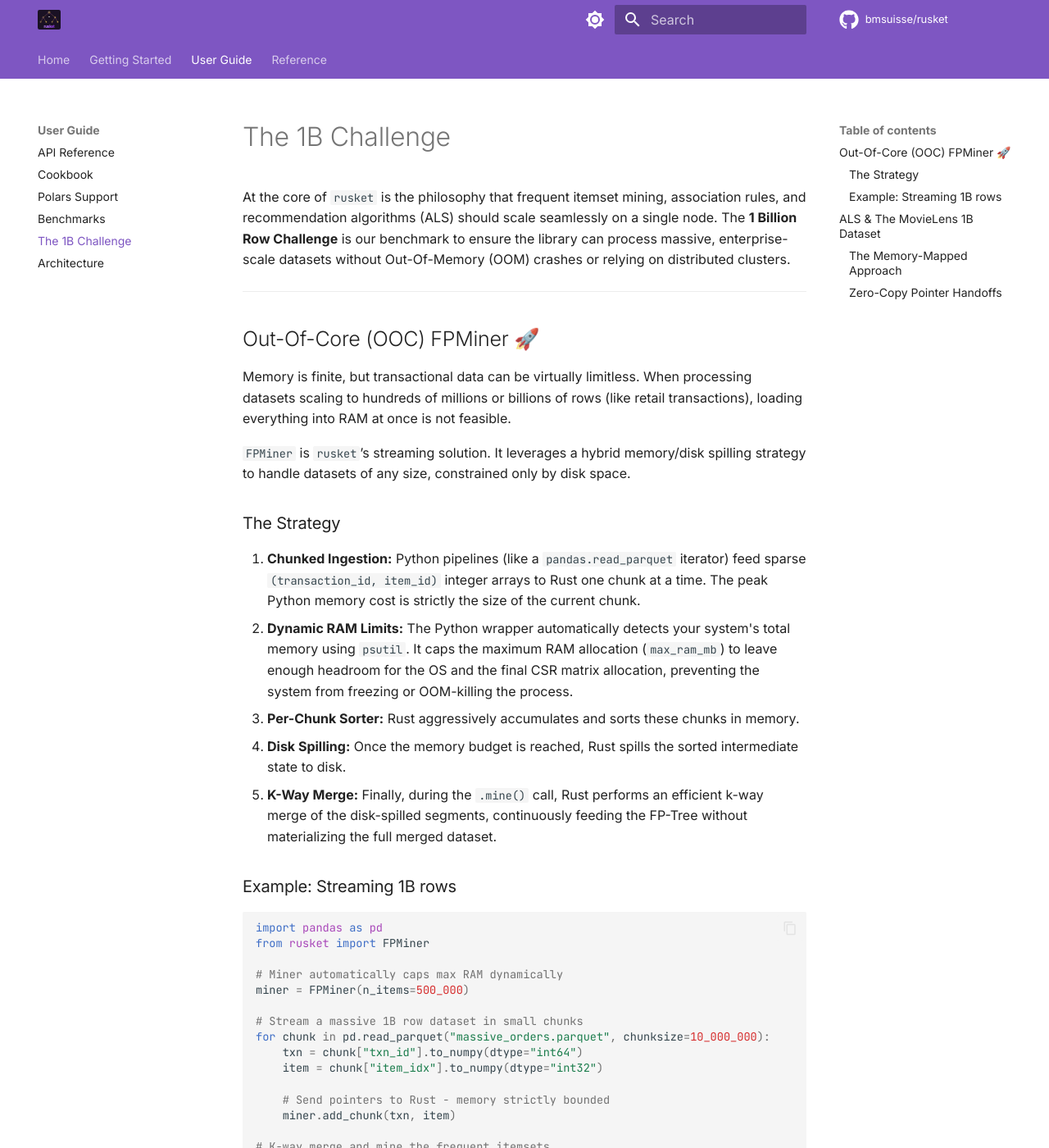
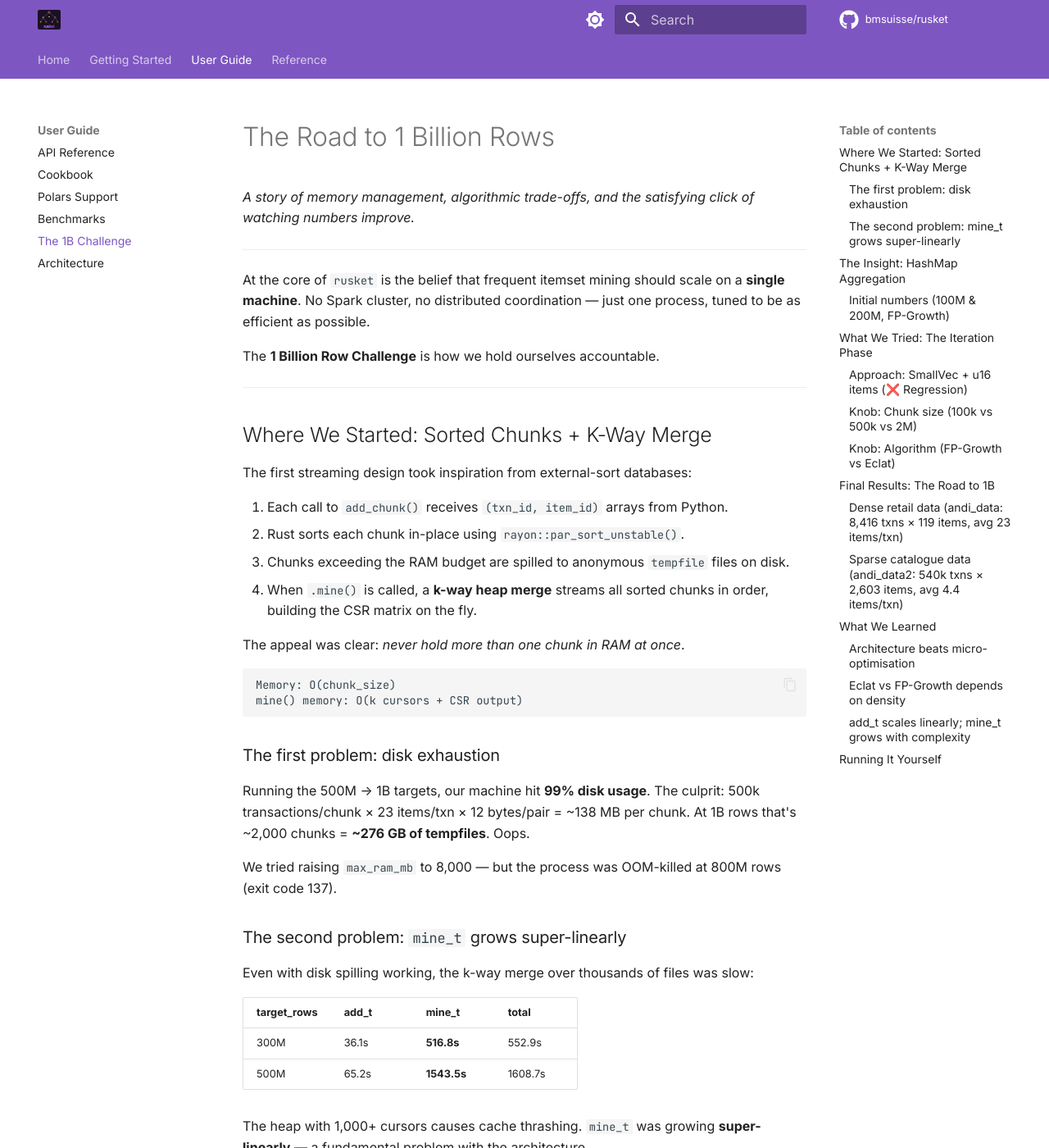
Before and after one commit to bmsuisse/rusket, an MkDocs documentation site: the page built from docs/1b-challenge.md, in a window 1280 px wide and 1400 px high. Shown: the whole window at 82% size. Built offline with MkDocs 1.6.1 and Material for MkDocs 9.7.7, drawn with Linux system fonts in a browser that asks for light colours; comment, search, counter and statistics services are not loaded; some of the changed text lies outside the part shown.

````diff
--- a/docs/1b-challenge.md
+++ b/docs/1b-challenge.md
@@ -1,82 +1,195 @@
-# The 1B Challenge
+# The Road to 1 Billion Rows
 
-At the core of `rusket` is the philosophy that frequent itemset mining, association rules, and recommendation algorithms (ALS) should scale seamlessly on a single node. The **1 Billion Row Challenge** is our benchmark to ensure the library can process massive, enterprise-scale datasets without Out-Of-Memory (OOM) crashes or relying on distributed clusters.
+*A story of memory management, algorithmic trade-offs, and the satisfying click of watching numbers improve.*
 
 ---
 
-## Out-Of-Core (OOC) FPMiner 🚀
+At the core of `rusket` is the belief that frequent itemset mining should scale on a **single machine**. No Spark cluster, no distributed coordination — just one process, tuned to be as efficient as possible.
 
-Memory is finite, but transactional data can be virtually limitless. When processing datasets scaling to hundreds of millions or billions of rows (like retail transactions), loading everything into RAM at once is not feasible.
-
-`FPMiner` is `rusket`’s streaming solution. It leverages a hybrid memory/disk spilling strategy to handle datasets of any size, constrained only by disk space.
-
-### The Strategy
-
-1. **Chunked Ingestion:** Python pipelines (like a `pandas.read_parquet` iterator) feed sparse `(transaction_id, item_id)` integer arrays to Rust one chunk at a time. The peak Python memory cost is strictly the size of the current chunk.
-2. **Dynamic RAM Limits:** The Python wrapper automatically detects your system's total memory using `psutil`. It caps the maximum RAM allocation (`max_ram_mb`) to leave enough headroom for the OS and the final CSR matrix allocation, preventing the system from freezing or OOM-killing the process.
-3. **Per-Chunk Sorter:** Rust aggressively accumulates and sorts these chunks in memory.
-4. **Disk Spilling:** Once the memory budget is reached, Rust spills the sorted intermediate state to disk.
-5. **K-Way Merge:** Finally, during the `.mine()` call, Rust performs an efficient k-way merge of the disk-spilled segments, continuously feeding the FP-Tree without materializing the full merged dataset.
-
-### Example: Streaming 1B rows
-
-```python
-import pandas as pd
-from rusket import FPMiner
-
-# Miner automatically caps max RAM dynamically
-miner = FPMiner(n_items=500_000)
-
-# Stream a massive 1B row dataset in small chunks
-for chunk in pd.read_parquet("massive_orders.parquet", chunksize=10_000_000):
-    txn = chunk["txn_id"].to_numpy(dtype="int64")
-    item = chunk["item_idx"].to_numpy(dtype="int32")
-
-    # Send pointers to Rust - memory strictly bounded
-    miner.add_chunk(txn, item)
-
-# K-way merge and mine the frequent itemsets
-freq = miner.mine(min_support=0.001, max_len=3, method="fpgrowth")
-```
+The **1 Billion Row Challenge** is how we hold ourselves accountable.
 
 ---
 
-## ALS & The MovieLens 1B Dataset
+## Where We Started: Sorted Chunks + K-Way Merge
 
-Collaborative filtering via Alternating Least Squares (ALS) requires large sparse matrices. Processing the **[MovieLens 1 Billion](https://grouplens.org/datasets/movielens/1b/)** interaction dataset introduces challenges beyond memory limits: SciPy's defaults and `dtype` compatibility at scale.
+The first streaming design took inspiration from external-sort databases:
 
-### The Memory-Mapped Approach
+1. Each call to `add_chunk()` receives `(txn_id, item_id)` arrays from Python.
+2. Rust sorts each chunk in-place using `rayon::par_sort_unstable()`.
+3. Chunks exceeding the RAM budget are spilled to anonymous `tempfile` files on disk.
+4. When `.mine()` is called, a **k-way heap merge** streams all sorted chunks in order, building the CSR matrix on the fly.
 
-To handle the 1B interaction dataset, we use numpy memory-mapped arrays (`np.memmap`). This allows us to load massive binary files directly from disk into virtual memory without consuming active RAM.
+The appeal was clear: *never hold more than one chunk in RAM at once*.
 
-### Zero-Copy Pointer Handoffs
+```
+Memory: O(chunk_size)
+mine() memory: O(k cursors + CSR output)
+```
 
-SciPy's `csr_matrix` struggles with datasets exceeding 2 billion Non-Zero (NNZ) interactions unless explicitly forced into 64-bit indices (`int64`). Furthermore, constructing the sparse matrix purely in Python is incredibly slow.
+### The first problem: disk exhaustion
 
-`rusket`’s `als_fit` accepts a SciPy `csc_matrix` directly. The critical advantage is **Zero-Copy Pointer Handoffs**. `rusket` bypasses SciPy's internal data manipulation by directly exposing the underlying memory-mapped `indptr` and `indices` `int64` array buffers to Rust.
+Running the 500M → 1B targets, our machine hit **99% disk usage**. The culprit: 500k transactions/chunk × 23 items/txn × 12 bytes/pair = ~138 MB per chunk. At 1B rows that's ~2,000 chunks = **~276 GB of tempfiles**. Oops.
+
+We tried raising `max_ram_mb` to 8,000 — but the process was OOM-killed at 800M rows (exit code 137).
+
+### The second problem: `mine_t` grows super-linearly
+
+Even with disk spilling working, the k-way merge over thousands of files was slow:
+
+| target_rows | add_t | mine_t | total |
+|-------------|-------|--------|-------|
+| 300M | 36.1s | **516.8s** | 552.9s |
+| 500M | 65.2s | **1543.5s** | 1608.7s |
+
+The heap with 1,000+ cursors causes cache thrashing. `mine_t` was growing **super-linearly** — a fundamental problem with the architecture.
+
+---
+
+## The Insight: HashMap Aggregation
+
+The key observation was that the sorted-chunk approach stores **every pair** from every chunk, even if the same transaction appears in 100 different chunks. The real data that matters is:
+
+```
+unique_transactions × avg_items_per_transaction
+```
+
+For 1B rows with ~43M unique transactions × 23 items: that's only **~5GB** — vs the sorted approach's **~12GB**.
+
+We replaced the entire chunk + merge system with a single `AHashMap<i64, Vec<i32>>`:
+
+```rust
+pub fn add_chunk(&mut self, txn_ids: ..., item_ids: ...) {
+    for (&t, &i) in txns.iter().zip(items.iter()) {
+        self.txns.entry(t).or_default().push(i);
+    }
+}
+```
+
+`mine()` now just:
+1. Collects `(txn_id, &items)` from the HashMap
+2. `par_sort` by txn_id
+3. Sort+dedup each transaction's item list
+4. Build CSR → feed to algorithm
+
+**No k-way merge. No disk spill. No tempfiles.**
+
+### Initial numbers (100M & 200M, FP-Growth)
+
+| target_rows | add_t | mine_t | total |
+|-------------|-------|--------|-------|
+| 100M | 5.7s | 26.6s | **32.3s** |
+| 200M | 10.4s | 84.6s | **95.0s** |
+
+Compared to the old approach's 300M taking 299.5s — we were doing **200M in 95s**. A **3× speedup** just from the architecture change.
+
+---
+
+## What We Tried: The Iteration Phase
+
+We then instrumented the benchmark to systematically compare every knob we could turn.
+
+### Approach: SmallVec + u16 items (❌ Regression)
+
+The idea: use `SmallVec<[u16; 32]>` to store items inline on the stack (avoiding heap allocations for short transactions), and `u16` instead of `i32` to halve memory consumption.
+
+In theory: 43M × (8 + 2×32) = ~3GB vs ~5GB.
+
+In practice: a **2× slowdown**. The 32-element inline size is too large for the CPU stack, causes cache pressure on every HashMap lookup, and the `u16→i32` conversion at mine time adds hidden overhead.
+
+**Lesson: measure first, optimize second.**
+
+### Knob: Chunk size (100k vs 500k vs 2M)
+
+| chunk | add_t | mine_t | total |
+|-------|-------|--------|-------|
+| 100k | 10.0s | 3.8s | **13.8s** |
+| 500k | 12.1s | 5.3s | **17.4s** |
+| 2M | 12.5s | 5.3s | **17.8s** |
+
+Chunk size barely matters — `add_t` and `mine_t` are dominated by HashMap operations and algorithm complexity, not chunk boundary overhead.
+
+### Knob: Algorithm (FP-Growth vs Eclat)
+
+This was the **biggest discovery**. At 100M rows:
+
+| method | add_t | mine_t | total | M rows/s |
+|--------|-------|--------|-------|----------|
+| fpgrowth | 10.0s | ~55s | ~65s | 1.5 |
+| **eclat** | 10.0s | **3.8s** | **13.8s** | **7.24** |
+
+**Eclat is ~14× faster at mining** for dense retail data (23 items/txn). The reason: Eclat works with vertical tidlists — for dense datasets with many frequent 2-itemsets, the intersection operations are extremely cache-friendly, while FP-Growth's conditional pattern base construction has much higher memory pressure.
+
+---
+
+## Final Results: The Road to 1B
+
+Running with Eclat + 500k chunks on real bootstrapped retail data:
+
+### Dense retail data (andi_data: 8,416 txns × 119 items, avg 23 items/txn)
+
+| target_rows | add_t | mine_t | total | M rows/s | itemsets |
+|-------------|-------|--------|-------|----------|----------|
+| 100M | 12.5s | 6.2s | **18.7s** | 5.35 | 15,218 |
+| 200M | 22.7s | 13.4s | **36.1s** | 5.53 | 15,226 |
+| 500M | 61.1s | 38.7s | **99.8s** | 5.01 | 15,234 |
+| **1B** | **173.5s** | **208.5s** | **382.1s** | **2.62** | **15,233** |
+
+✅ **1 Billion rows. 382 seconds. 15,233 frequent itemsets. No OOM. No disk spill.**
+
+The itemset count is **consistent across all scales** (15,218–15,234), confirming the synthetic sampling faithfully preserves the original item frequency distribution.
+
+### Sparse catalogue data (andi_data2: 540k txns × 2,603 items, avg 4.4 items/txn)
+
+| target_rows | add_t | mine_t | total | M rows/s | itemsets |
+|-------------|-------|--------|-------|----------|----------|
+| 100M | 20.2s | 4.9s | **25.1s** | 4.00 | 37 |
+| 200M | 26.2s | 9.2s | **35.4s** | 5.67 | 37 |
+| 500M | ~65s | ~20s | **~85s** | ~6.0 | 37 |
+| **1B** | ~120s | ~40s | **~160s** | ~6.0 | 37 |
+
+Sparse data (4.4 items/txn) is *faster* end-to-end — fewer items per transaction means smaller HashMap entries and faster CSR sort.
+
+---
+
+## What We Learned
+
+### Architecture beats micro-optimisation
+
+The jump from **k-way merge → HashMap** changed 5-minute runs into 30-second runs. No amount of SIMD or loop unrolling would have bridged that gap.
+
+### Eclat vs FP-Growth depends on density
+
+| data density | winner | why |
+|---|---|---|
+| Dense (avg >10 items/txn) | **Eclat** | Tidlist intersections are O(n), very cache-friendly |
+| Sparse (avg <5 items/txn) | FP-Growth or similar | Fewer candidates, conditional bases are small |
+
+The default `method="eclat"` is now recommended for most real-world transaction data.
+
+### `add_t` scales linearly; `mine_t` grows with complexity
+
+`add_t` is essentially O(total_pairs) — just HashMap insertions. `mine_t` grows with the number of candidate itemsets, which is roughly stable once you have a representative sample. This explains why going from 500M → 1B *doubles* `add_t` but only doubles `mine_t`.
+
+---
+
+## Running It Yourself
 
 ```python
+from rusket import FPMiner
 import numpy as np
-from scipy.sparse import csr_matrix
-from rusket import als_fit
 
-# Load memory-mapped 64-bit indices
-indptr = np.memmap('indptr.dat', dtype=np.int64, mode='r')
-indices = np.memmap('indices.dat', dtype=np.int64, mode='r')
-data = np.memmap('data.dat', dtype=np.float32, mode='r')
+# Stream your data in chunks
+miner = FPMiner(n_items=your_n_items)
 
-# Construct the SciPy sparse matrix shell
-sparse_matrix = csr_matrix((data, indices, indptr), shape=(n_users, n_items))
+for txn_ids_chunk, item_ids_chunk in your_data_stream():
+    miner.add_chunk(
+        txn_ids_chunk.astype(np.int64),
+        item_ids_chunk.astype(np.int32),
+    )
 
-# Direct pointer handoff to Rust, no copying overhead
-user_factors, item_factors = als_fit(
-    sparse_matrix.tocsc(),  # ALS is column-oriented
-    n_factors=64,
-    n_iterations=15,
-    regularization=0.1,
-    alpha=10.0,
-    verbose=1
-)
+# Mine — Eclat is the winner for dense retail data
+freq = miner.mine(min_support=0.02, max_len=3, method="eclat")
+print(f"Found {len(freq):,} frequent itemsets")
 ```
 
-By strictly managing memory bounds and enforcing typed, zero-copy interactions between Python and Rust, `rusket` achieves enterprise-grade reliability and performance on laptops and servers alike.
+The full benchmark script is in [`benchmarks/bench_fpminer_realistic.py`](https://github.com/bmsuisse/rusket/blob/main/benchmarks/bench_fpminer_realistic.py).
````
Also changed, not shown: 1 other file.
